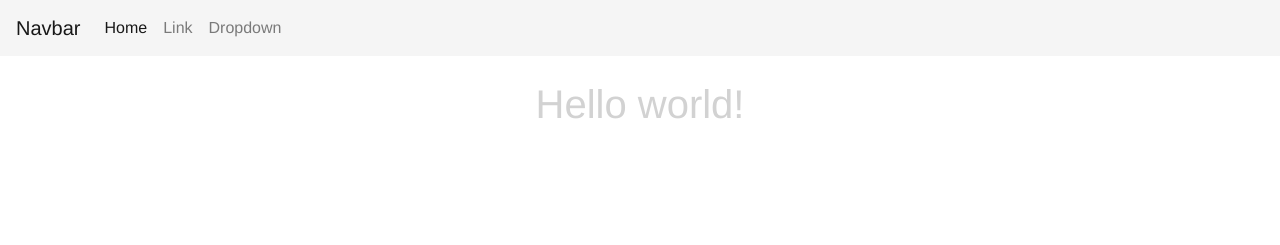
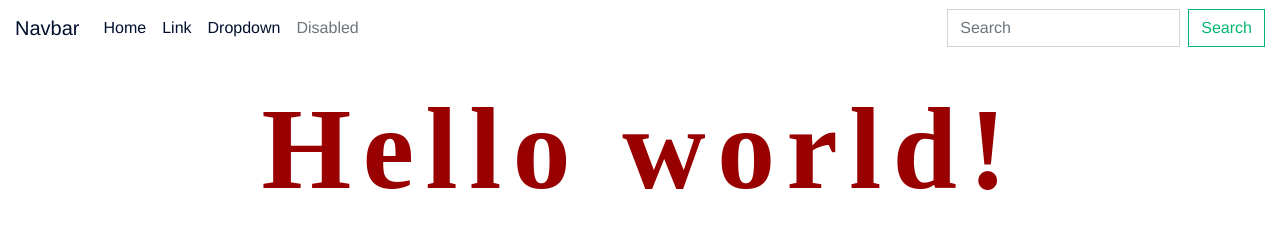
Before and after one commit to lysla/webpack-basic-guide, a website built with webpack: page index.html in a window 1280 px wide. Built offline with Linux system fonts and the light colour scheme.

Commit message:
libs update e adattamento a bootstrap 5

```diff
--- a/index.html
+++ b/index.html
@@ -11,38 +11,50 @@
 
 <body>
 
-	<nav class="navbar navbar-expand-lg navbar-light bg-light">
+	<nav class="navbar navbar-expand-lg">
+		<div class="container-fluid">
 			<a class="navbar-brand" href="#">Navbar</a>
-		<button class="navbar-toggler" type="button" data-toggle="collapse" data-target="#navbarMain" aria-controls="navbarMain">
+			<button class="navbar-toggler" type="button" data-bs-toggle="collapse" data-bs-target="#navbarMain">
 				<span class="hamburger hamburger--spring">
 					<span class="hamburger-box">
 						<span class="hamburger-inner"></span>
 					</span>
 				</span>
 			</button>
-
 			<div class="collapse navbar-collapse" id="navbarMain">
-		  <ul class="navbar-nav mr-auto">
-			<li class="nav-item active">
-			  <a class="nav-link" href="#">Home <span class="sr-only">(current)</span></a>
+				<ul class="navbar-nav me-auto mb-2 mb-lg-0">
+					<li class="nav-item">
+						<a class="nav-link active" aria-current="page" href="#">Home</a>
 					</li>
 					<li class="nav-item">
 						<a class="nav-link" href="#">Link</a>
 					</li>
 					<li class="nav-item dropdown">
-			  <a class="nav-link dropdown-toggle" href="#" data-toggle="dropdown">
+						<a class="nav-link dropdown-toggle" href="#" data-bs-toggle="dropdown">
 							Dropdown
 						</a>
-			  <div class="dropdown-menu">
-				<a class="dropdown-item" href="#">Action</a>
-				<a class="dropdown-item" href="#">Another action</a>
-			  </div>
+						<ul class="dropdown-menu">
+							<li><a class="dropdown-item" href="#">Action</a></li>
+							<li><a class="dropdown-item" href="#">Another action</a></li>
+							<li>
+								<hr class="dropdown-divider">
+							</li>
+							<li><a class="dropdown-item" href="#">Something else here</a></li>
+						</ul>
+					</li>
+					<li class="nav-item">
+						<a class="nav-link disabled" href="#" tabindex="-1" aria-disabled="true">Disabled</a>
 					</li>
 				</ul>
+				<form class="d-flex">
+					<input class="form-control me-2" type="search" placeholder="Search" aria-label="Search">
+					<button class="btn btn-outline-success" type="submit">Search</button>
+				</form>
+			</div>
 		</div>
 	</nav>
 
-	<h1 class="text-info text-center py-4">Hello world!</h1>
+	<h1 class="text-custom text-center py-4 fs-huge fw-black font-serif ls-widest">Hello world!</h1>
 	<script src="./dist/app.js"></script>
 </body>
 
--- a/src/index.js
+++ b/src/index.js
@@ -1,6 +1,6 @@
 // Bootstrap Framework
 import './scss/index.scss';
-import 'popper.js';
+import '@popperjs/core';
 import 'bootstrap';
 
 // Tailwind CSS Framework
@@ -10,12 +10,13 @@ import "slick-carousel";
 import { disableBodyScroll, enableBodyScroll } from 'body-scroll-lock';
 
 //#region bootstrap navbar + hamburger + body scroll lock
-$('#navbarMain').on('show.bs.collapse', function (e) {
+var navbarMain = document.getElementById('navbarMain')
+navbarMain.addEventListener('show.bs.collapse', function () {
     $('.navbar-toggler .hamburger').addClass('is-active');
     let scrollableNav = document.querySelector('#navbarMain');
     disableBodyScroll(scrollableNav);
 });
-$('#navbarMain').on('hidden.bs.collapse', function (e) {
+navbarMain.addEventListener('hidden.bs.collapse', function () {
     $('.navbar-toggler .hamburger').removeClass('is-active');
     let scrollableNav = document.querySelector('#navbarMain');
     enableBodyScroll(scrollableNav);
--- /dev/null
+++ b/src/scss/_bs-colors.scss
@@ -0,0 +1,5 @@
+$custom-colors: (
+    "custom": #900,
+);
+
+$theme-colors: map-merge($theme-colors, $custom-colors);
--- /dev/null
+++ b/src/scss/_bs-utilities.scss
@@ -0,0 +1,90 @@
+$utilities: map-merge(
+    $utilities,
+    (
+        "font-size":
+            map-merge(
+                map-get($utilities, "font-size"),
+                (
+                    values:
+                        map-merge(
+                            map-get(map-get($utilities, "font-size"), "values"),
+                            (
+                                "huge": rfs-fluid-value(110px),
+                                "extra": rfs-fluid-value(60px),
+                                "title": rfs-fluid-value(42px),
+                                "subtitle": rfs-fluid-value(37px),
+                                "slogan": rfs-fluid-value(24px),
+                                "default": rfs-fluid-value(18px),
+                                "note": rfs-fluid-value(16px),
+                                "tip": rfs-fluid-value(15px),
+                            )
+                        ),
+                )
+            ),
+        "font-weight":
+            map-merge(
+                map-get($utilities, "font-weight"),
+                (
+                    values:
+                        map-merge(
+                            map-get(map-get($utilities, "font-weight"), "values"),
+                            (
+                                "thin": 100,
+                                "extralight": 200,
+                                "light": 300,
+                                "normal": 400,
+                                "medium": 500,
+                                "semibold": 600,
+                                "bold": 700,
+                                "extrabold": 800,
+                                "black": 900,
+                            )
+                        ),
+                )
+            ),
+        "line-height":
+            map-merge(
+                map-get($utilities, "line-height"),
+                (
+                    values:
+                        map-merge(
+                            map-get(map-get($utilities, "line-height"), "values"),
+                            (
+                                "none": 1,
+                                "tight": 1.25,
+                                "snug": 1.375,
+                                "normal": 1.5,
+                                "relaxed": 1.625,
+                                "loose": 2,
+                            )
+                        ),
+                )
+            ),
+        "font-family":
+            map-merge(
+                map-get($utilities, "font-family"),
+                (
+                    values:
+                        map-merge(
+                            map-get(map-get($utilities, "font-family"), "values"),
+                            (
+                                "serif": $font-family-serif,
+                            )
+                        ),
+                )
+            ),
+        "letter-spacing": (
+            property: letter-spacing,
+            class: ls,
+            responsive: true,
+            values: (
+                "tigther": -0.05em,
+                "tight": -0.025em,
+                "normal": 0,
+                "wide": 0.025em,
+                "wider": 0.05em,
+                "widest": 0.1em,
+            ),
+        ),
+    )
+);
--- a/src/scss/_variables.scss
+++ b/src/scss/_variables.scss
@@ -1,108 +1,3 @@
-//#region custom settings
-@function px-to-rem($px-size) {
-    $rem-size: $px-size / 16px;
-    @return #{$rem-size}rem;
-}
-
-//#region font sizes
-$font-size-huge: px-to-rem(110px);
-$font-size-extra: px-to-rem(60px);
-$font-size-title-big: px-to-rem(42px);
-$font-size-title: px-to-rem(37px);
-$font-size-subtitle: px-to-rem(24px);
-$font-size-slogan: px-to-rem(18px);
-$font-size-default: px-to-rem(16px);
-$font-size-note: px-to-rem(15px);
-$font-size-tip: px-to-rem(12px);
-$font-sizes: (
-    "font-size-huge": $font-size-huge,
-    "font-size-extra": $font-size-extra,
-    "font-size-title-big": $font-size-title-big,
-    "font-size-title": $font-size-title,
-    "font-size-subtitle": $font-size-subtitle,
-    "font-size-slogan": $font-size-slogan,
-    "font-size-default": $font-size-default,
-    "font-size-note": $font-size-note,
-    "font-size-tip": $font-size-tip,
-);
-@each $name, $font-size in $font-sizes {
-    .#{$name} {
-        font-size: $font-size !important;
-    }
-}
-//#endregion
-
-//#region font weights
-$font-weight-thin: 100;
-$font-weight-extralight: 200;
-$font-weight-light: 300;
-$font-weight-normal: 400;
-$font-weight-medium: 500;
-$font-weight-semibold: 600;
-$font-weight-bold: 700;
-$font-weight-extrabold: 800;
-$font-weight-black: 900;
-$font-weights: (
-    "font-weight-thin": $font-weight-thin,
-    "font-weight-extralight": $font-weight-extralight,
-    "font-weight-light": $font-weight-light,
-    "font-weight-normal": $font-weight-normal,
-    "font-weight-medium": $font-weight-medium,
-    "font-weight-semibold": $font-weight-semibold,
-    "font-weight-bold": $font-weight-bold,
-    "font-weight-extrabold": $font-weight-extrabold,
-    "font-weight-black": $font-weight-black,
-);
-@each $name, $font-weight in $font-weights {
-    .#{$name} {
-        font-weight: $font-weight !important;
-    }
-}
-//#endregion
-
-//#region trackings (letter spacing)
-$tracking-tigther: -0.05em;
-$tracking-tight: -0.025em;
-$tracking-normal: 0;
-$tracking-wide: 0.025em;
-$tracking-wider: 0.05em;
-$tracking-widest: 0.1em;
-$trackings: (
-    "tracking-tigther": $tracking-tigther,
-    "tracking-tight": $tracking-tight,
-    "tracking-normal": $tracking-normal,
-    "tracking-wide": $tracking-wide,
-    "tracking-wider": $tracking-wider,
-    "tracking-widest": $tracking-widest,
-);
-@each $name, $tracking in $trackings {
-    .#{$name} {
-        letter-spacing: $tracking !important;
-    }
-}
-//#endregion
-
-//#region leadings (line height)
-$leading-none: 1;
-$leading-tight: 1.25;
-$leading-snug: 1.375;
-$leading-normal: 1.5;
-$leading-relaxed: 1.625;
-$leading-loose: 2;
-$leadings: (
-    "leading-none": $leading-none,
-    "leading-tight": $leading-tight,
-    "leading-snug": $leading-snug,
-    "leading-normal": $leading-normal,
-    "leading-relaxed": $leading-relaxed,
-    "leading-loose": $leading-loose,
-);
-@each $name, $leading in $leadings {
-    .#{$name} {
-        line-height: $leading !important;
-    }
-}
-//#endregion
 //#region limits (max-width)
 $i: 0;
 @while $i <= 2000 {
@@ -112,34 +7,34 @@ $i: 0;
     }
 }
 //#endregion
-//#endregion
 
 //#region bootstrap variables
 $container-max-widths: (
     xl: 1400px,
 );
 $grid-gutter-width: 30px;
-$enable-responsive-font-sizes: true;
 $enable-transitions: false;
 $enable-shadows: false;
 $enable-rounded: false;
 $enable-caret: false;
 $breadcrumb-divider: quote(">");
 
+$font-family-base: "Nunito", Helvetica, Arial, sans-serif;
+$font-family-serif: "Nunito", serif;
 $text-color: #000f2d;
 $body-bg: #ffffff;
 $body-color: $text-color;
-$font-family-sans-serif: "Nunito", Helvetica, Arial, sans-serif;
-$font-family-serif: "Nunito", serif;
+$link-color: $text-color;
+$border-color: #eeeeee;
+
+$primary: #00bddf;
+$secondary: #00b772;
+$success: #00b772;
+$info: #d2d2d2;
+$warning: #e56700;
+$danger: #e50019;
+$light: #f5f5f5;
 $dark: #606060;
-$light: #f5f5f5;
-$primary: $text-color;
-$secondary: #00b772;
-$border-color: #eeeeee;
-$danger: #e50019;
-$success: $secondary;
-$info: #d2d2d2;
-$link-color: $primary;
 //#endregion
 
 //#region slick variables
--- a/src/scss/index.scss
+++ b/src/scss/index.scss
@@ -1,10 +1,19 @@
 // Importazione del file parziale _variables.scss
 @import "variables";
-// Importazione del file SCSS di Bootstrap
+
+// Importazione dei file SCSS di Bootstrap con utilizzo delle sue Utilities API
+@import "~bootstrap/scss/vendor/rfs";
+@import "~bootstrap/scss/functions";
+@import "~bootstrap/scss/variables";
+@import "bs-colors";
+@import "~bootstrap/scss/utilities";
+@import "bs-utilities";
 @import "~bootstrap/scss/bootstrap";
+
 // Importazione del file per i carousel Slick
 @import "~slick-carousel/slick/slick";
 @import "~slick-carousel/slick/slick-theme";
+
 // Importazione del file per animazione menu hambuger
 @import "~hamburgers/_sass/hamburgers/hamburgers";
 
@@ -12,6 +21,9 @@
 * {
     outline: none !important;
     -webkit-font-smoothing: antialiased;
+    &:focus {
+        box-shadow: none !important;
+    }
 }
 a.text-secondary:hover,
 a.text-secondary:focus {
```
Also changed, not shown: package.json (+15 -15 lines), dist/app.css, dist/app.js, 2 other files. Lines whose indentation alone changed are shown as unchanged.
